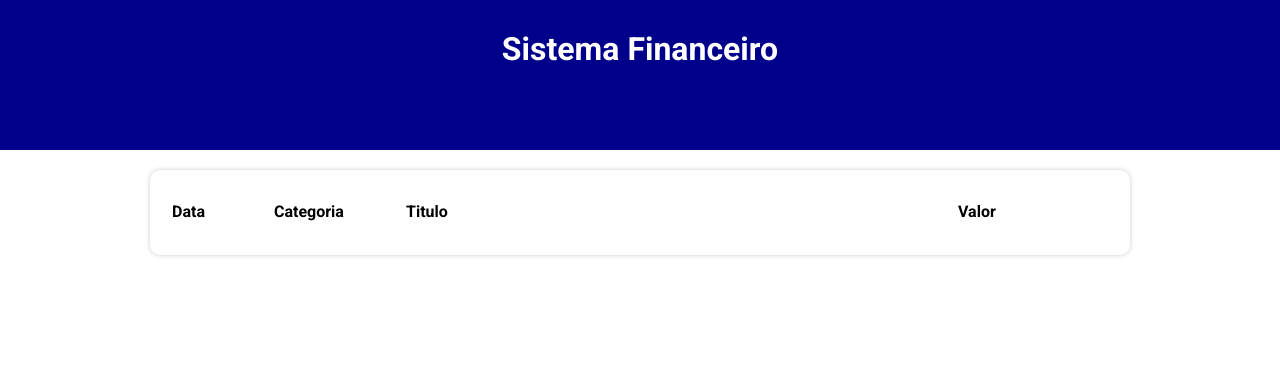
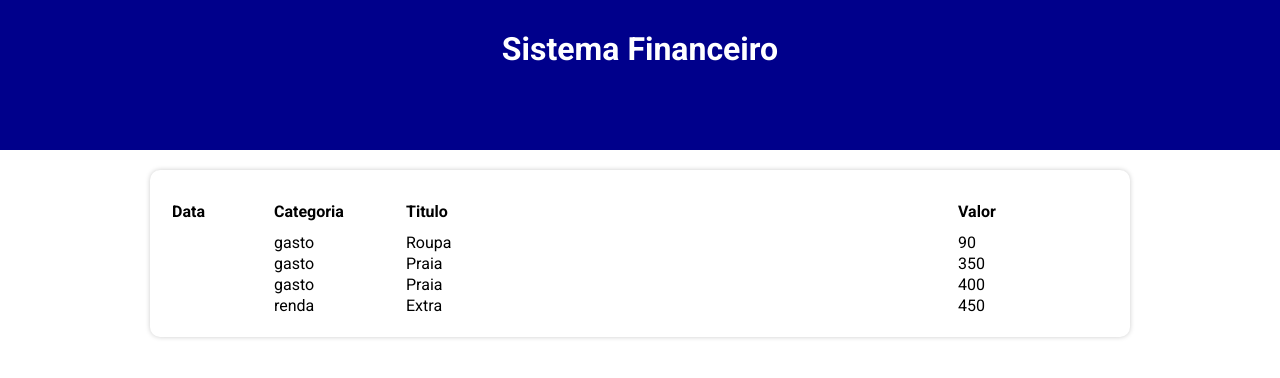
Before and after one commit to Pedroo07/Projeto-Financias-ts, a React (Vite) app: page / in a window 1280 px wide. Shown: the top 378 px of the page. Built offline with nearby package versions, Linux system fonts and the light colour scheme.

Commit message:
Exibindo Itens na tela

```diff
--- a/src/App.tsx
+++ b/src/App.tsx
@@ -23,7 +23,7 @@ const App = () => {
       <C.Body>
         { }
         { }
-        <TableArea />
+        <TableArea list={filterList} />
       </C.Body>
     </C.Container>
   )
--- a/src/components/TableArea/index.tsx
+++ b/src/components/TableArea/index.tsx
@@ -5,7 +5,7 @@ type Props = {
   list: Item[]
 }
 
-export const TableArea = () => {
+export const TableArea = ({list}: Props) => {
   return (
     <C.Table>
       <thead>
@@ -15,10 +15,17 @@ export const TableArea = () => {
           <C.TableHeadColumn>Titulo</C.TableHeadColumn>
           <C.TableHeadColumn width={150}>Valor</C.TableHeadColumn>
         </tr>
+        </thead>
         <tbody>
-          { }
+          {list.map((item, index) => (
+            <tr key={index}>
+              <td></td>
+              <td>{item.category}</td>
+              <td>{item.title}</td>
+              <td>{item.value}</td>
+            </tr>
+          ))}
         </tbody>
-      </thead>
     </C.Table>
   )
 }
--- a/src/data/items.ts
+++ b/src/data/items.ts
@@ -5,5 +5,5 @@ export const items: Item[] = [
     { date: new Date(2024, 0, 1), category: 'gasto', title: 'Roupa', value: 90.00 },
     { date: new Date(2024, 0, 12), category: 'gasto', title: 'Praia', value: 350.00 },
     { date: new Date(2024, 0, 15), category: 'gasto', title: 'Praia', value: 400.00 },
-    { date: new Date(2024, 0, 8), category: 'renda', title: 'Umbu', value: 450.00 }
+    { date: new Date(2024, 0, 8), category: 'renda', title: 'Extra', value: 450.00 }
 ]
```
